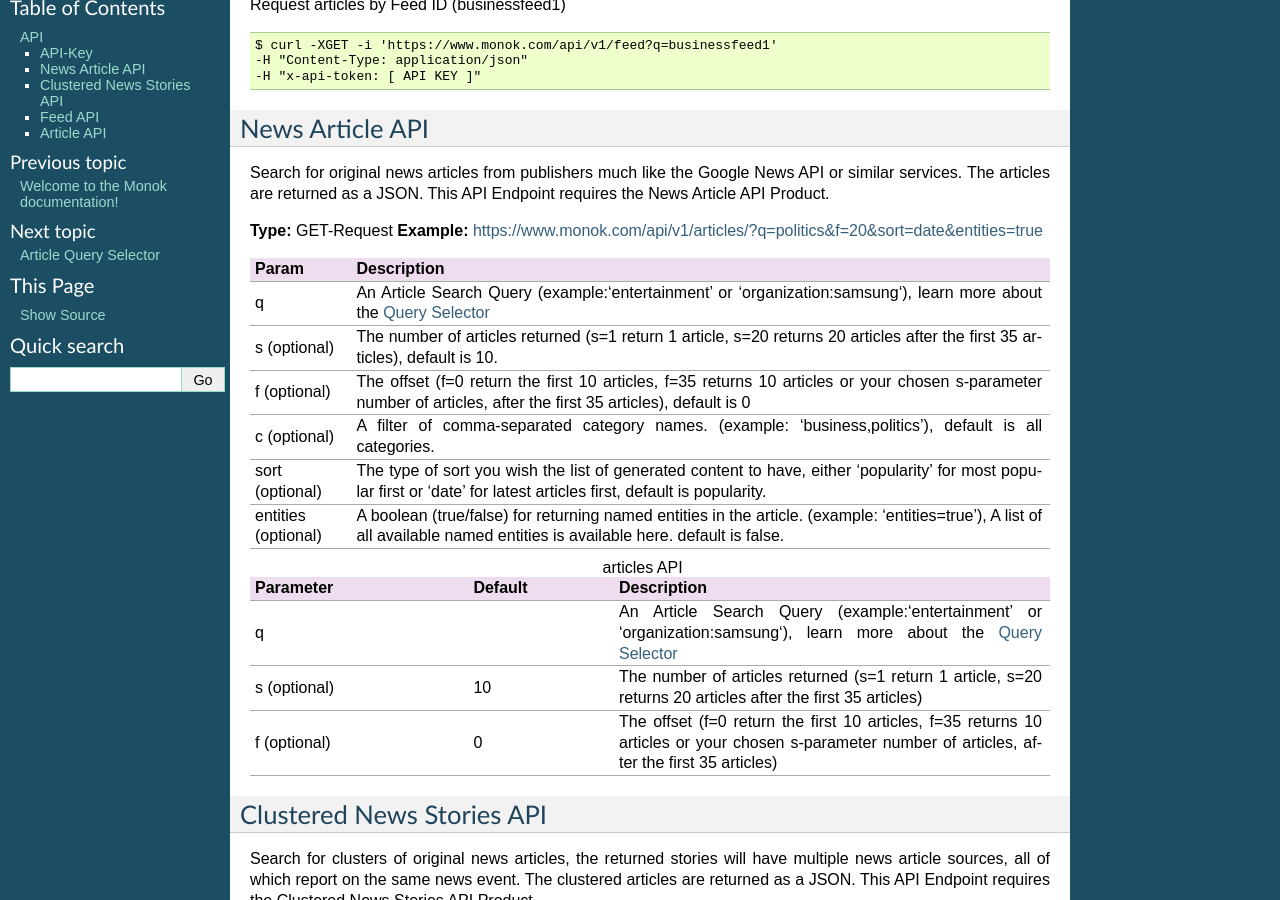
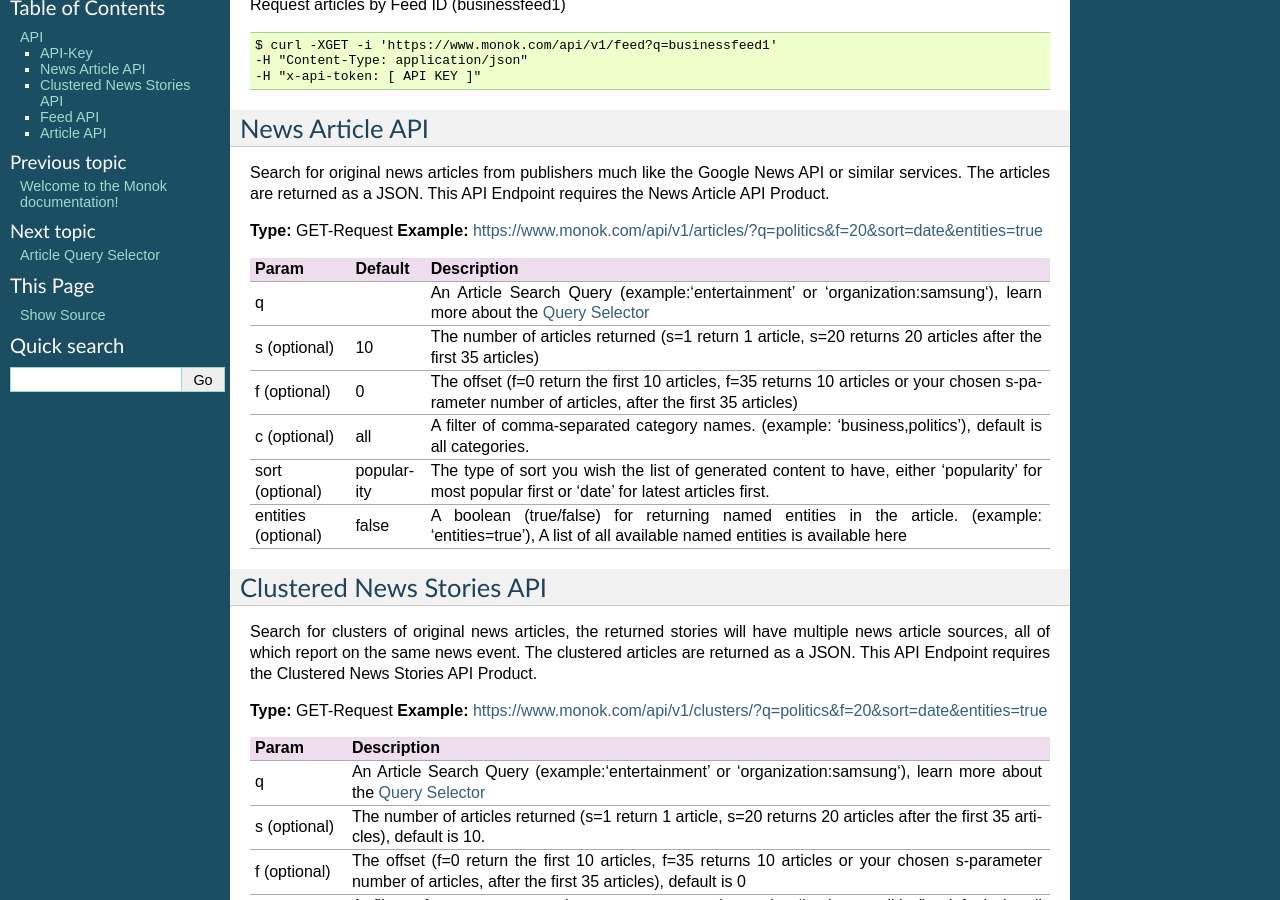
Before and after one commit to monoklabs/monok-docs, a Sphinx documentation site: the page built from docs/api.rst, in a window 1280 px wide and 900 px high, scrolled down 311 px. Built offline with Sphinx 7.4.7, drawn with Linux system fonts in a browser that asks for light colours.

```diff
--- a/docs/api.rst
+++ b/docs/api.rst
@@ -29,33 +29,25 @@ This API Endpoint requires the News Article API Product.
 **Type:** GET-Request
 **Example:** https://www.monok.com/api/v1/articles/?q=politics&f=20&sort=date&entities=true
 
-===================   	================================================================================================
- Param                       Description
-===================   	================================================================================================
-q	          	An Article Search Query (example:‘entertainment’ or ‘organization:samsung‘),
-			learn more about the `Query Selector`_
-s (optional)      	The number of articles returned (s=1 return 1 article, s=20
-	          	returns 20 articles after the first 35 articles), default is 10.
-f (optional)      	The offset (f=0 return the first 10 articles, f=35
-	          	returns 10 articles or your chosen s-parameter number of articles,
-			after the first 35 articles), default is 0
-c (optional)      	A filter of comma-separated category
-                  	names. (example: ‘business,politics’),
-                  	default is all categories.
-sort (optional)   	The type of sort you wish the list of generated content
-                  	to have, either ‘popularity’ for most popular first or ‘date’ for
-		  	latest articles first, default is popularity.
-entities (optional)     A boolean (true/false) for returning named entities in the article. (example: ‘entities=true’),
-                  	A list of all available named entities is available here. default is false.
-===================   	================================================================================================
-
-.. csv-table:: articles API
-   :header: "Parameter", "Default", "Description"
-   :widths: 15, 10, 30
-
-   "q", "", "An Article Search Query (example:‘entertainment’ or ‘organization:samsung‘), learn more about the `Query Selector`_"
-   "s (optional)", 10, "The number of articles returned (s=1 return 1 article, s=20 returns 20 articles after the first 35 articles)"
-   "f (optional)", 0, "The offset (f=0 return the first 10 articles, f=35 returns 10 articles or your chosen s-parameter number of articles, after the first 35 articles)"
+===================	===========	================================================================================================
+ Param                    Default     	  Description
+===================   	===========	================================================================================================
+q	          			An Article Search Query (example:‘entertainment’ or ‘organization:samsung‘),
+					learn more about the `Query Selector`_
+s (optional)      	10		The number of articles returned (s=1 return 1 article, s=20
+	          			returns 20 articles after the first 35 articles)
+f (optional)      	0		The offset (f=0 return the first 10 articles, f=35
+	          			returns 10 articles or your chosen s-parameter number of articles,
+					after the first 35 articles)
+c (optional)      	all		A filter of comma-separated category
+                  			names. (example: ‘business,politics’),
+                  			default is all categories.
+sort (optional)   	popularity	The type of sort you wish the list of generated content
+                  			to have, either ‘popularity’ for most popular first or ‘date’ for
+		  			latest articles first.
+entities (optional)     false		A boolean (true/false) for returning named entities in the article. (example: ‘entities=true’),
+                  			A list of all available named entities is available here
+===================   	===========	================================================================================================
 
 Clustered News Stories API
 ------------
```
